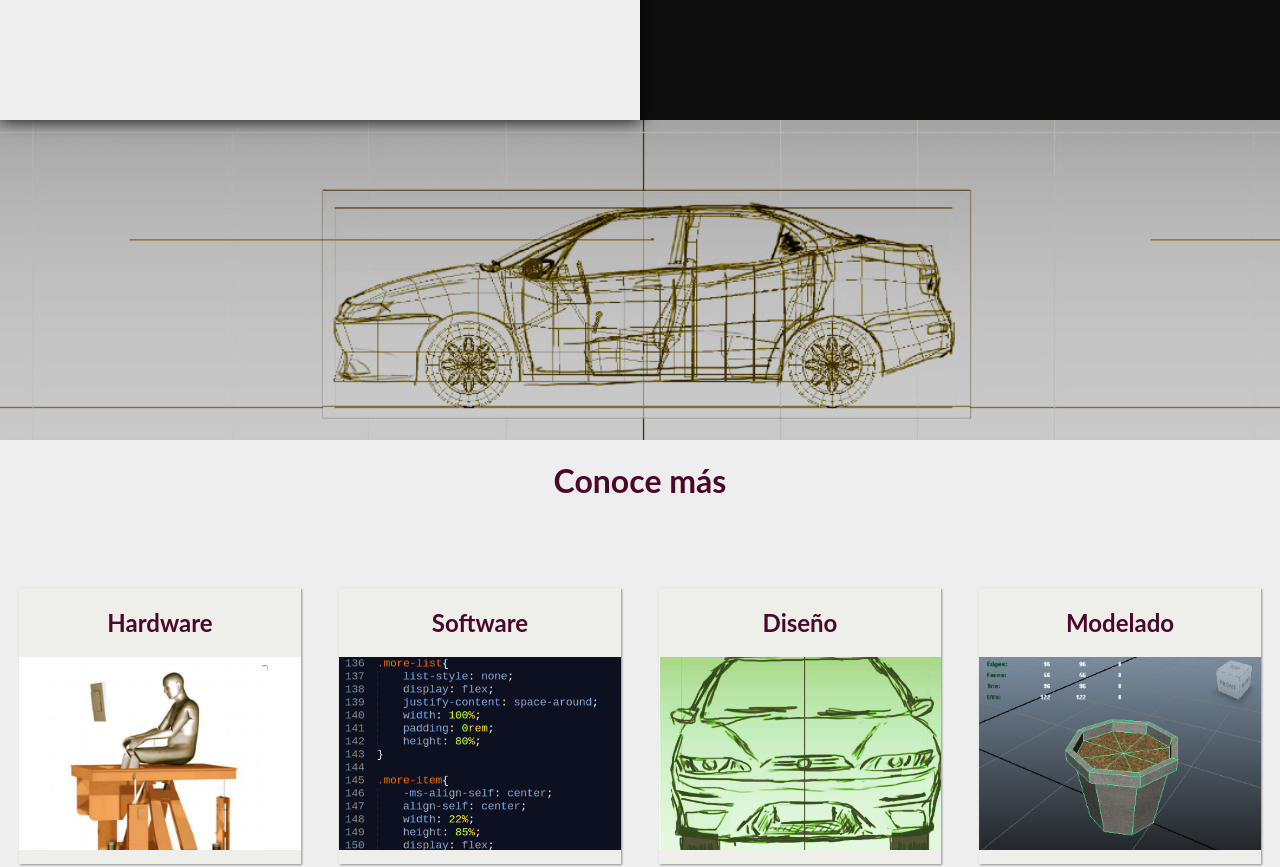
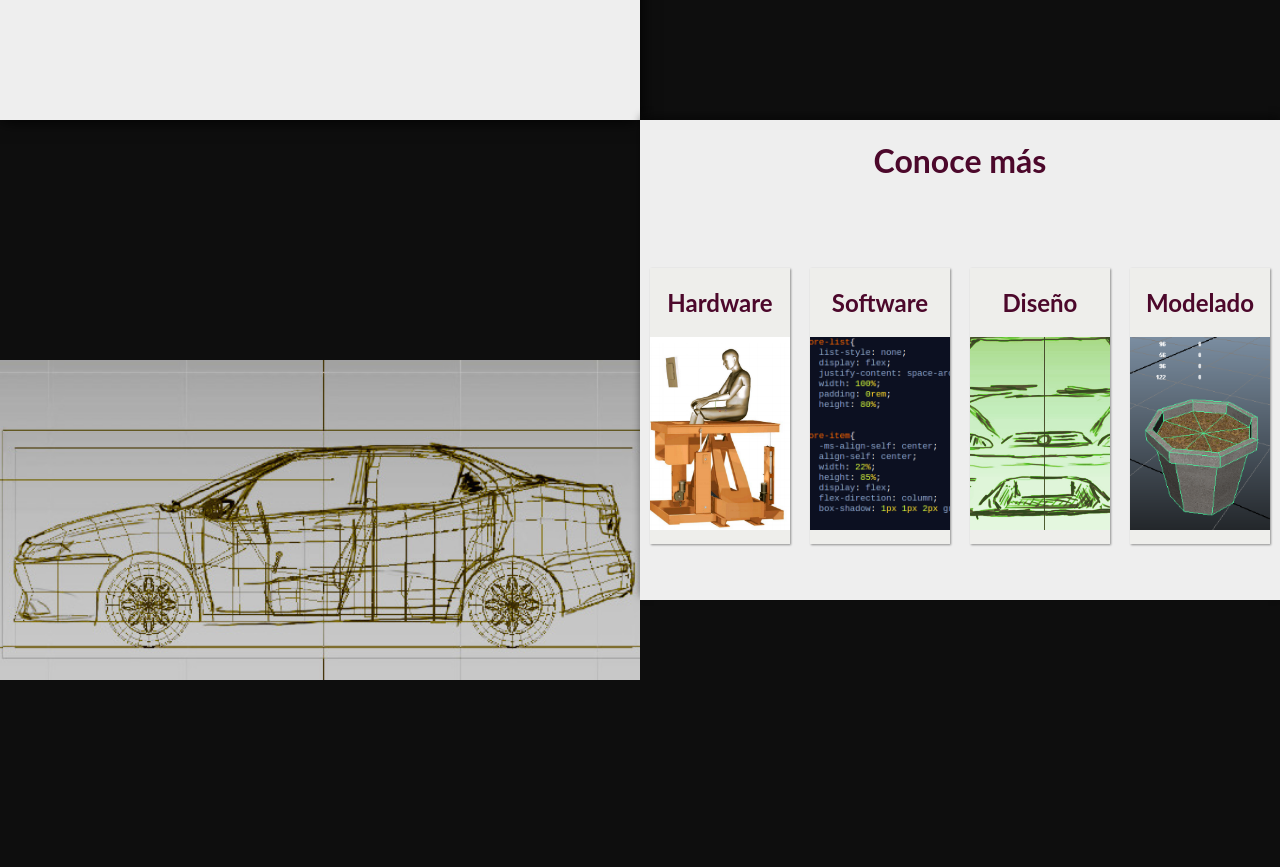
Before and after one commit to EverCedillo/papiit, a plain HTML site: page index.html in a window 1280 px wide. Shown: the part 1480-2347 px from the top of the page. Drawn offline with nearby package versions, Linux system fonts and the light colour scheme.

```diff
--- a/style.css
+++ b/style.css
@@ -43,7 +43,7 @@
 }
 
 
-#home, #goals, #hardware, #plataforma, #modelado{
+#home, #goals, #hardware, #plataforma, #modelado, section{
 	height: 100%;
 	display: flex;
 	justify-content: space-between;
@@ -234,3 +234,13 @@
 section > .image{
 	opacity: .8;
 }
+
+
+/*
+#newsection > .image{
+	background: no-repeat url("imageToLoad.png") center;
+	background-size: 100%;
+	height: 100%;
+	width: 50%;
+}
+*/
```
